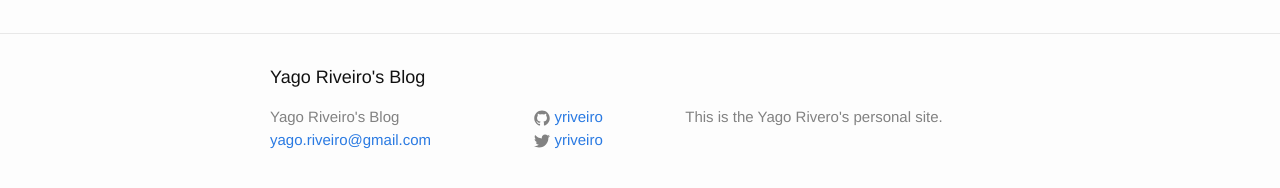
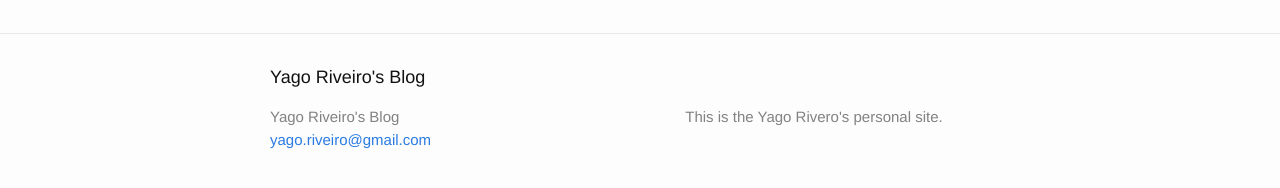
Before and after one commit to yriveiro/yriveiro.github.io, a Jekyll site: the page built from index.html, in a window 1280 px wide. Shown: the part 263-451 px from the top of the page. Built offline with Jekyll 4.4.1, drawn with Linux system fonts in a browser that asks for light colours; nearby versions of some CDN libraries; Markdown is read by kramdown in place of the engine named in the settings.

```diff
--- a/_config.yml
+++ b/_config.yml
@@ -10,11 +10,9 @@ title: Yago Riveiro's Blog
 email: yago.riveiro@gmail.com
 description: This is the Yago Rivero's personal site.
 baseurl: "" # the subpath of your site, e.g. /blog
-url: "http://yriveiro.github.io/" # the base hostname & protocol for your site
-twitter_username: yriveiro
-github_username:  yriveiro
+url: "http://yriveiro.github.io" # the base hostname & protocol for your site
 
 # Build settings
-markdown: kramdown
+markdown: redcarpet
 highlighter: pygments
 permalink: /:title/
```
